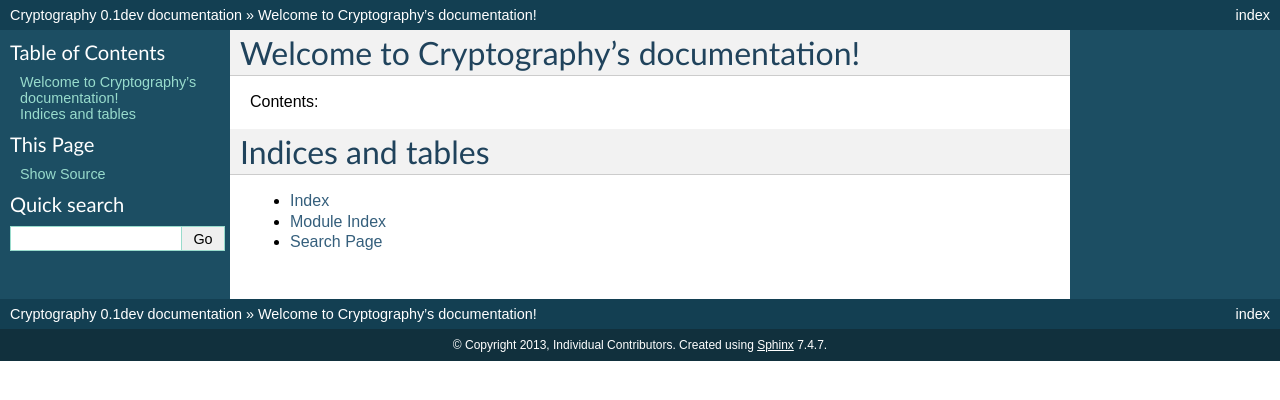
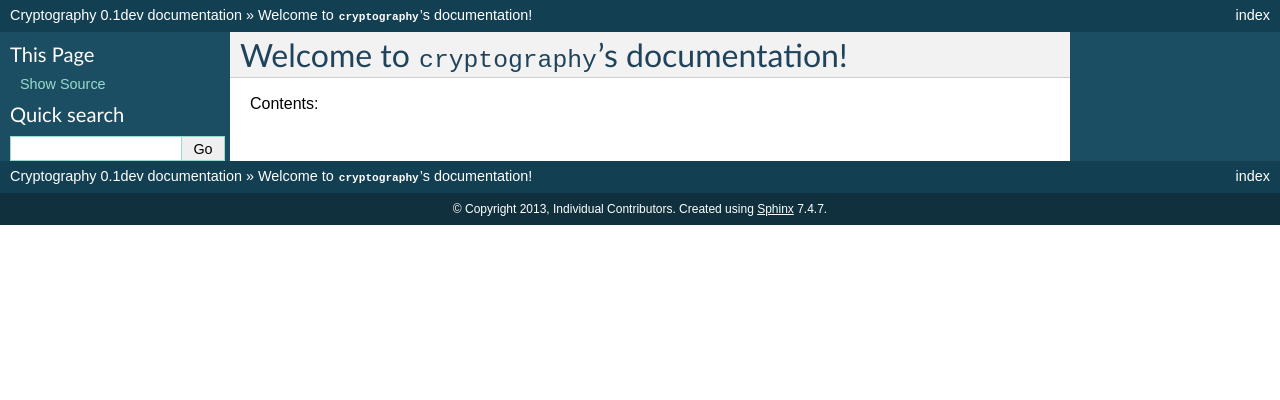
Before and after one commit to WebKing0121/cryptography, a Sphinx documentation site: the page built from docs/index.rst, in a window 1280 px wide. Shown: the top 400 px of the page. Built offline with Sphinx 7.4.7, drawn with Linux system fonts in a browser that asks for light colours; part of the change alters nothing that is shown.

Commit message:
Clean up the docs index

```diff
--- a/docs/index.rst
+++ b/docs/index.rst
@@ -1,21 +1,7 @@
-.. Cryptography documentation master file, created by
-   sphinx-quickstart on Tue Aug  6 19:19:14 2013.
-   You can adapt this file completely to your liking, but it should at least
-   contain the root `toctree` directive.
-
-Welcome to Cryptography's documentation!
-========================================
+Welcome to ``cryptography``'s documentation!
+============================================
 
 Contents:
 
 .. toctree::
    :maxdepth: 2
-
-
-
-Indices and tables
-==================
-
-* :ref:`genindex`
-* :ref:`modindex`
-* :ref:`search`
```
